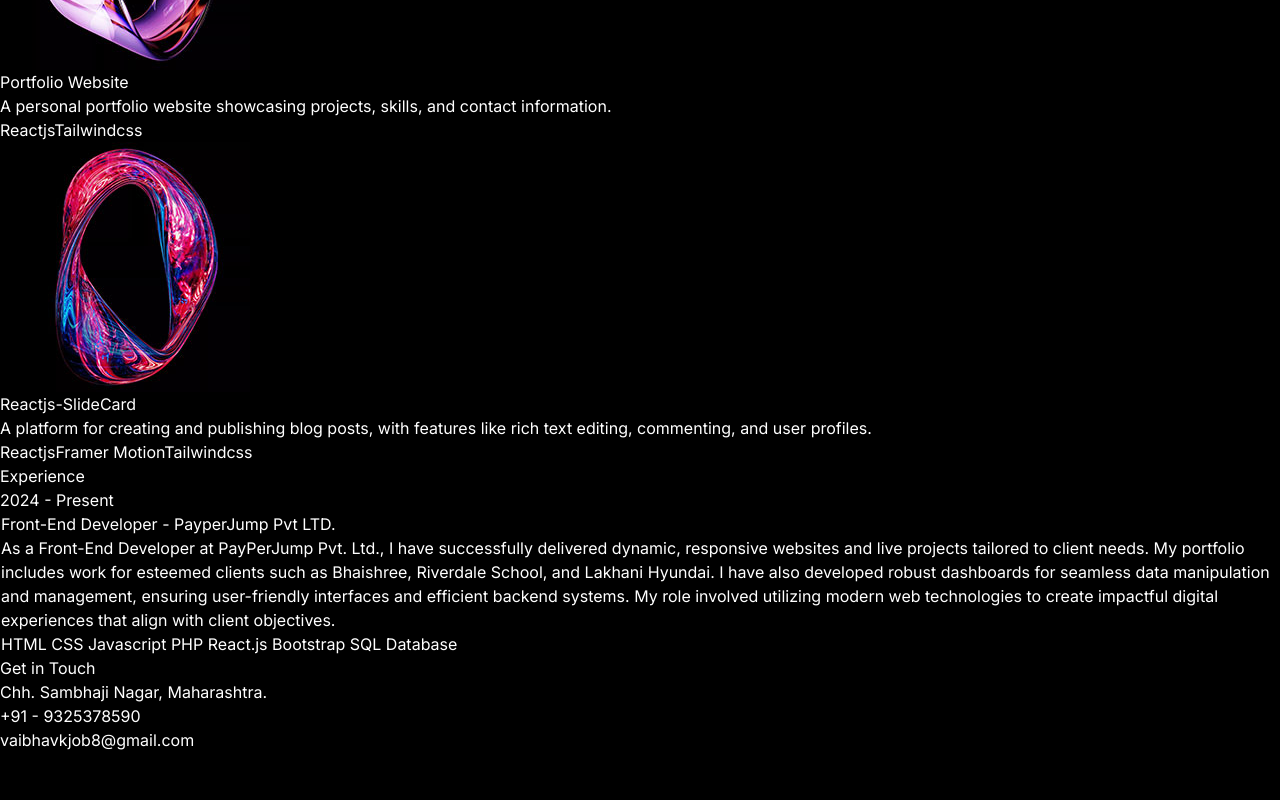
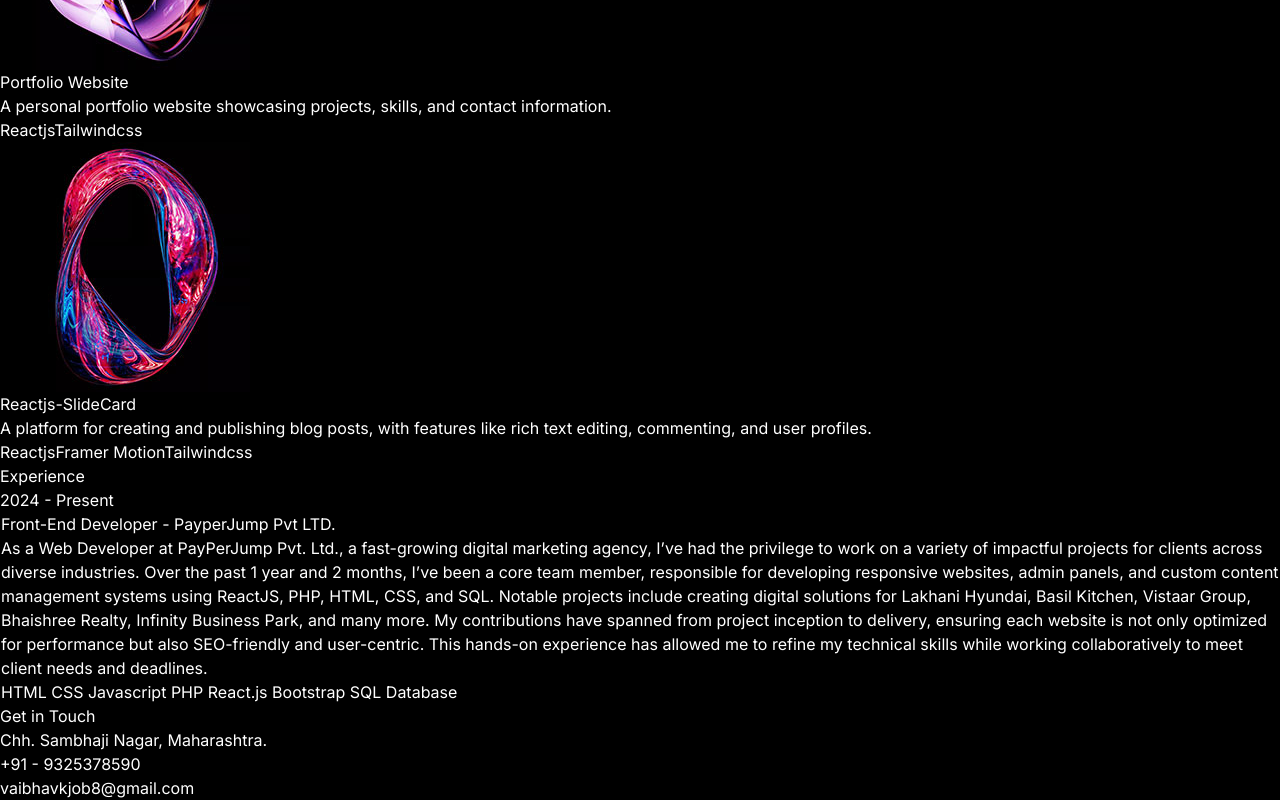
Before and after one commit to Vaibhavkandharkar/myportfolio, a React (Vite) app: page / in a window 1280 px wide. Shown: the part 2515-3315 px from the top of the page. Before the commit the page ends 3267 px from the top, so only its background shows below. Built offline with nearby package versions, Linux system fonts and the light colour scheme.

Commit message:
Payperjump work experience

```diff
--- a/src/extra/index.js
+++ b/src/extra/index.js
@@ -14,7 +14,7 @@ export const EXPERIENCES = [
     year: "2024 - Present",
     role: "Front-End Developer",
     company: "PayperJump Pvt LTD.",
-    description: `As a Front-End Developer at PayPerJump Pvt. Ltd., I have successfully delivered dynamic, responsive websites and live projects tailored to client needs. My portfolio includes work for esteemed clients such as Bhaishree, Riverdale School, and Lakhani Hyundai. I have also developed robust dashboards for seamless data manipulation and management, ensuring user-friendly interfaces and efficient backend systems. My role involved utilizing modern web technologies to create impactful digital experiences that align with client objectives.`,
+    description: `As a Web Developer at PayPerJump Pvt. Ltd., a fast-growing digital marketing agency, I’ve had the privilege to work on a variety of impactful projects for clients across diverse industries. Over the past 1 year and 2 months, I’ve been a core team member, responsible for developing responsive websites, admin panels, and custom content management systems using ReactJS, PHP, HTML, CSS, and SQL. Notable projects include creating digital solutions for Lakhani Hyundai, Basil Kitchen, Vistaar Group, Bhaishree Realty, Infinity Business Park, and many more. My contributions have spanned from project inception to delivery, ensuring each website is not only optimized for performance but also SEO-friendly and user-centric. This hands-on experience has allowed me to refine my technical skills while working collaboratively to meet client needs and deadlines.`,
     technologies: ["HTML", "CSS", "Javascript","PHP","React.js","Bootstrap","SQL Database"],
   },
 
```
